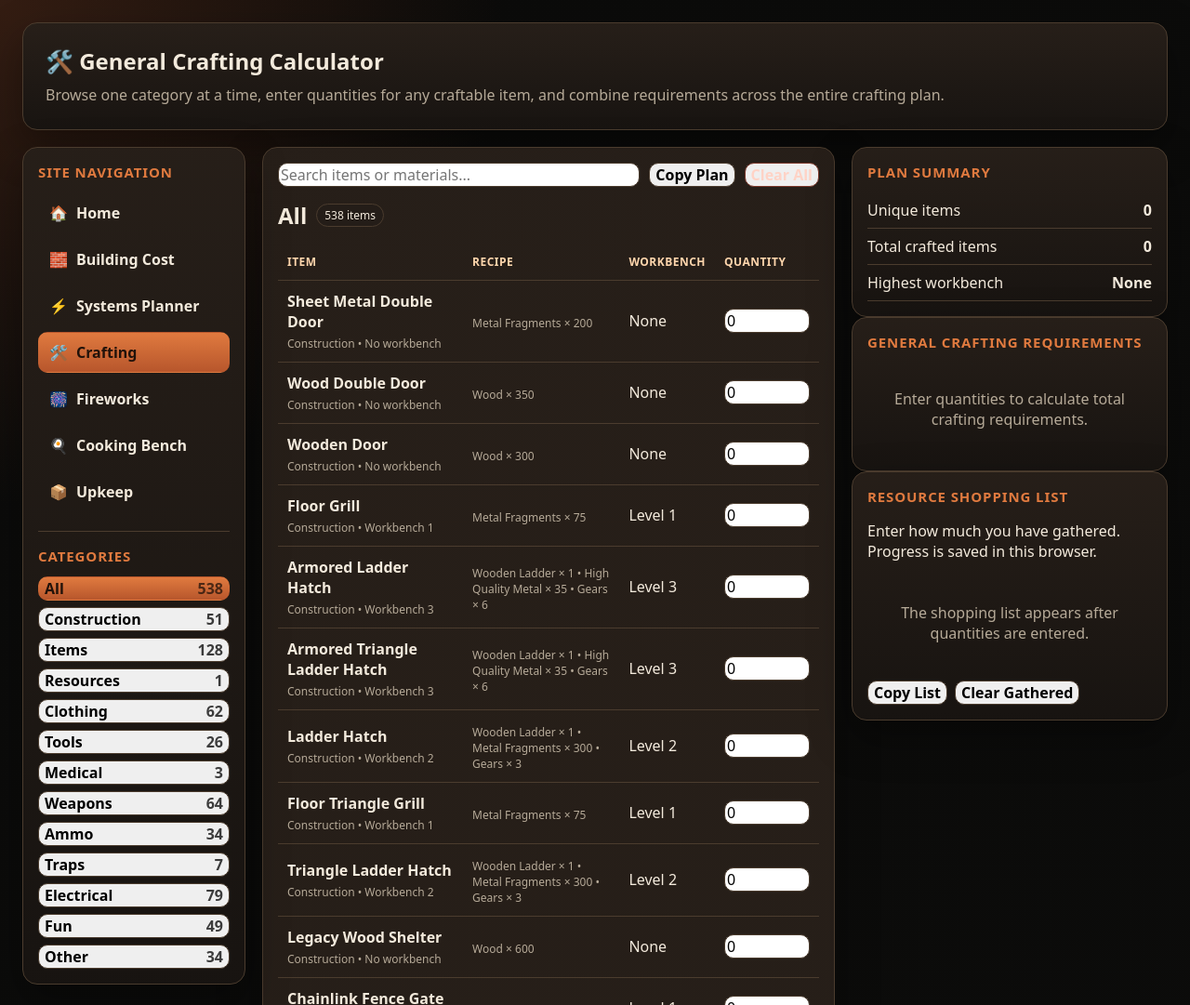
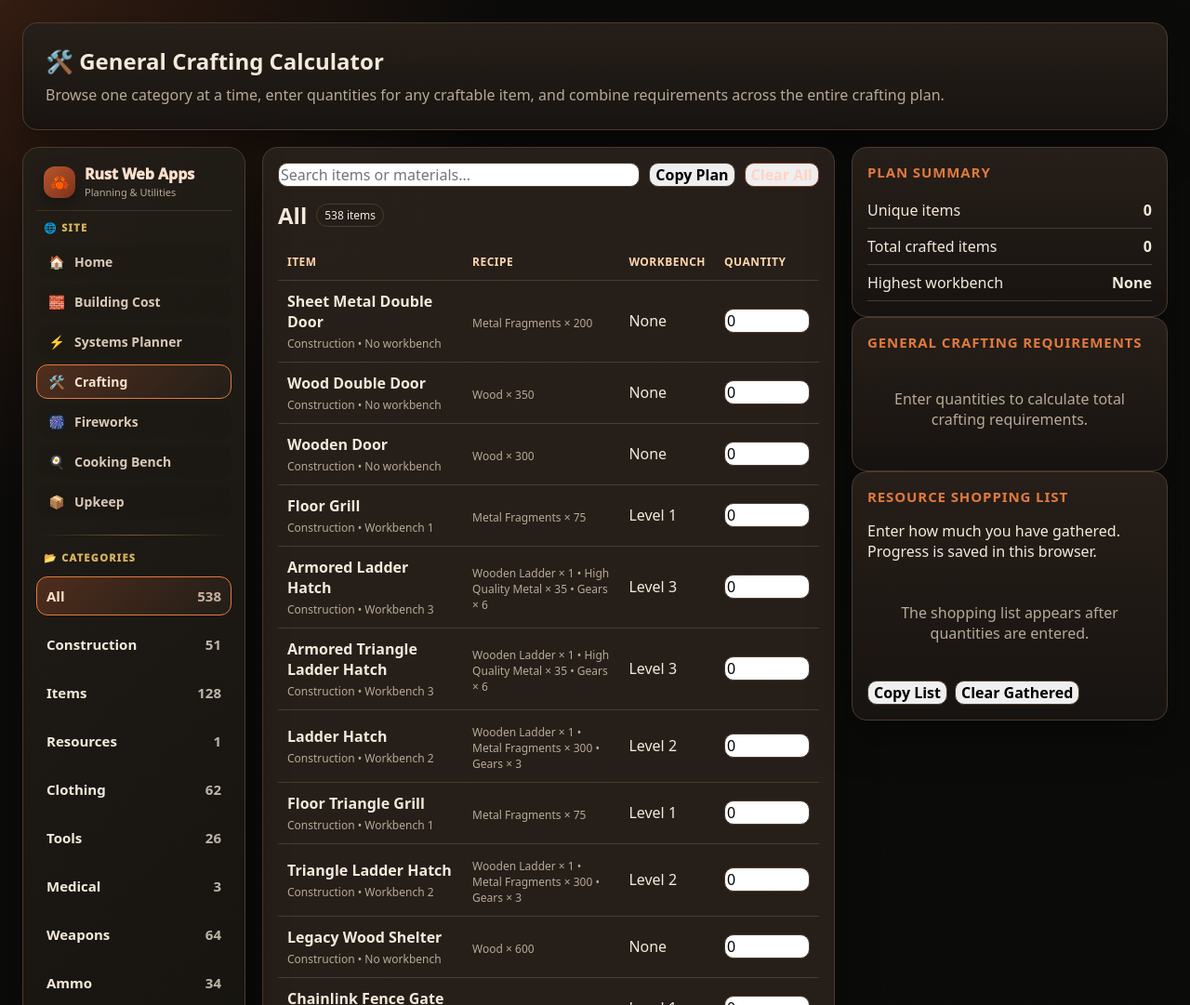
Before and after one commit to ajdrox93/RustWebApps, a plain HTML site: page crafting/index.html in a window 1280 px wide. Shown: the top 1081 px of the page at 93% size. Drawn offline with Linux system fonts and the light colour scheme.

Commit message:
Crafting & Fireworks Updates
Update navigation link layout with neater style from other pages

```diff
--- a/assets/css/planner.css
+++ b/assets/css/planner.css
@@ -3,3 +3,25 @@
 @media(max-width:1150px){.planner-layout{grid-template-columns:1fr}.planner-sidebar,.planner-summary{position:static}.category-list{grid-template-columns:repeat(auto-fit,minmax(160px,1fr))}}@media(max-width:680px){.planner-shell{padding:12px}.planner-hero{padding:18px}.item-table th:nth-child(3),.item-table td:nth-child(3){display:none}.shopping-controls{grid-template-columns:1fr}.qty-input{width:76px}}
 
 .planner-site-nav{display:grid;gap:6px}.planner-site-nav .nav-link{display:flex;align-items:center;gap:9px;padding:10px 11px;border:1px solid transparent;border-radius:10px;color:var(--text);text-decoration:none;font-weight:800}.planner-site-nav .nav-link:hover{background:rgba(183,86,44,.12);border-color:var(--line)}.planner-site-nav .nav-link.active{background:linear-gradient(180deg,var(--rust2),var(--rust));color:#21120a;border-color:transparent}.planner-sidebar-section{margin-top:20px!important;padding-top:16px;border-top:1px solid var(--line)}
+
+
+/* Shared polished calculator sidebar */
+.planner-sidebar.polished-nav{padding:14px;overflow:hidden;background:linear-gradient(135deg,#221d17,#15130f);border-radius:18px}
+.planner-sidebar .nav-brand{display:flex;align-items:center;gap:10px;padding:6px 8px 12px;margin-bottom:8px;border-bottom:1px solid rgba(75,60,46,.75)}
+.planner-sidebar .brand-mark{display:grid;place-items:center;width:34px;height:34px;flex:0 0 34px;border-radius:12px;background:linear-gradient(135deg,var(--rust),#7e321d);box-shadow:0 8px 18px rgba(0,0,0,.28)}
+.planner-sidebar .brand-title{font-weight:950;color:#ffe0cc;line-height:1.05}
+.planner-sidebar .brand-subtitle{font-size:11px;color:var(--muted);margin-top:3px}
+.planner-sidebar .nav-section{margin:10px 0}
+.planner-sidebar .section-label{font-size:11px;font-weight:950;letter-spacing:.12em;color:#d6b45f;margin:0 8px 8px;text-transform:uppercase}
+.planner-sidebar .nav-divider{height:1px;background:linear-gradient(90deg,transparent,rgba(214,180,95,.45),transparent);margin:14px 4px}
+.planner-sidebar .site-links{display:grid;gap:0}
+.planner-sidebar .site-links .site-link{display:flex;align-items:center;gap:8px;width:100%;text-align:left;padding:8px 10px;margin:3px 0;border-radius:12px;border:1px solid transparent;text-decoration:none;font-size:14px;font-weight:800;color:#d9c9b8;background:rgba(0,0,0,.08);transition:background .15s ease,border-color .15s ease,color .15s ease,transform .15s ease}
+.planner-sidebar .site-links .site-link:hover{background:#241d17;border-color:#8d6746;color:#ffd0b9;transform:translateX(2px)}
+.planner-sidebar .site-links .site-link.active{background:linear-gradient(135deg,rgba(183,86,44,.32),rgba(40,35,29,.55));border-color:var(--rust2);color:#ffe0cc}
+.planner-sidebar .nav-icon{width:22px;text-align:center;flex:0 0 22px}
+.planner-sidebar .planner-section{padding-top:2px}
+.planner-sidebar .category-list{display:grid;gap:0}
+.planner-sidebar .category-btn{padding:10px;margin:5px 0;border-radius:12px;background:transparent;color:var(--text);border:1px solid transparent;font-size:15px;font-weight:800;transition:background .15s ease,border-color .15s ease,color .15s ease,transform .15s ease}
+.planner-sidebar .category-btn:hover{background:#241d17;border-color:#8d6746;color:#ffd0b9;transform:translateX(2px)}
+.planner-sidebar .category-btn.active{background:linear-gradient(135deg,rgba(183,86,44,.32),rgba(40,35,29,.55));border-color:var(--rust2);color:#ffe0cc}
+@media(max-width:1150px){.planner-sidebar.polished-nav{position:static}.planner-sidebar .site-links,.planner-sidebar .category-list{grid-template-columns:repeat(auto-fit,minmax(170px,1fr));gap:4px}.planner-sidebar .site-links .site-link,.planner-sidebar .category-btn{margin:0}}
--- a/crafting/index.html
+++ b/crafting/index.html
@@ -20,11 +20,23 @@
     </section>
 
     <div class="planner-layout">
-      <aside class="planner-sidebar">
-        <h2>Site Navigation</h2>
-        <nav class="planner-site-nav" data-site-nav="sidebar" aria-label="Site navigation"></nav>
-        <h2 class="planner-sidebar-section">Categories</h2>
-        <div id="categoryList" class="category-list"></div>
+      <aside class="planner-sidebar polished-nav">
+        <div class="nav-brand">
+          <div class="brand-mark">🦀</div>
+          <div>
+            <div class="brand-title">Rust Web Apps</div>
+            <div class="brand-subtitle">Planning &amp; Utilities</div>
+          </div>
+        </div>
+        <div class="nav-section">
+          <div class="section-label">🌐 SITE</div>
+          <nav class="nav-links site-links" data-site-nav="sidebar" aria-label="Site navigation"></nav>
+        </div>
+        <div class="nav-divider"></div>
+        <div class="nav-section planner-section">
+          <div class="section-label">📂 CATEGORIES</div>
+          <div id="categoryList" class="category-list planner-links"></div>
+        </div>
       </aside>
 
       <main>
```
Also changed, not shown: fireworks/index.html (+12 -3 lines).
